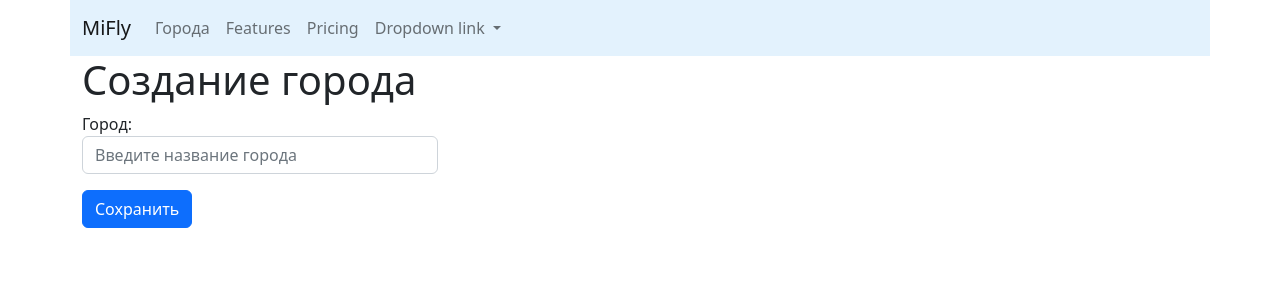
After one commit to Diamant333/find_route, a Django app: page /cities/add/ in a window 1280 px wide. The commit adds this page. Shown: the top 300 px of the page. Run offline with Django 4.2, Linux system fonts and the light colour scheme.

Commit message:
createview

```diff
--- /dev/null
+++ b/src/cities/form.py
@@ -0,0 +1,18 @@
+from django import forms
+
+from cities.models import City
+
+
+class HtmlForm(forms.Form):
+    name = forms.CharField(label='Город')
+
+
+class CityForm(forms.ModelForm):
+    name = forms.CharField(label='Город', widget=forms.TextInput(attrs={
+        'class': 'form-control',
+        'placeholder': 'Введите название города',
+    }))
+
+    class Meta:
+        model = City
+        fields = ('name', )
--- a/src/cities/models.py
+++ b/src/cities/models.py
@@ -1,3 +1,5 @@
+from django.urls import reverse
+
 from django.db import models
 
 
@@ -11,3 +13,6 @@ class City(models.Model):
         verbose_name = 'Город'
         verbose_name_plural = 'Города'
         ordering = ['name']
+
+    def get_absolute_url(self):
+        return reverse('cities:detail', kwargs={'pk': self.pk})
--- /dev/null
+++ b/src/cities/templates/cities/create.html
@@ -0,0 +1,17 @@
+{% extends 'base.html' %}
+{% block title %}Создание города{% endblock %}
+{% block content %}
+<h1>Создание города</h1>
+
+<div class="row">
+    <div class="col-md-4">
+        <form action="" method="post">{% csrf_token %}
+            {{ form.as_p }}
+
+            <button type="submit" class="btn btn-primary">Сохранить</button>
+        </form>
+    </div>
+</div>
+
+
+{% endblock %}
--- a/src/cities/templates/cities/home.html
+++ b/src/cities/templates/cities/home.html
@@ -14,5 +14,11 @@
 
     </div>
 </div>
+<div class="col-md-4">
+    <form action="" method="post">{% csrf_token %}
+        {{ form.as_p }}
+        <input type="submit" value="Submit">
+    </form>
+</div>
 
 {% endblock %}
--- a/src/cities/urls.py
+++ b/src/cities/urls.py
@@ -1,7 +1,11 @@
 from django.urls import path
 from cities.views import *
+from cities.views import CityCreateView
 
 urlpatterns = [
     path('', home, name='home'),
     path('detail/<int:pk>/', CityDetailView.as_view(), name='detail'),
+    path('add/', CityCreateView.as_view(), name='create'),
+
+
 ]
--- a/src/cities/views.py
+++ b/src/cities/views.py
@@ -1,6 +1,8 @@
 from django.shortcuts import render, get_object_or_404
-from django.views.generic import DetailView
+from django.urls import reverse_lazy
+from django.views.generic import DetailView, CreateView
 
+from cities.form import HtmlForm, CityForm
 from cities.models import City
 
 __all__ = (
@@ -9,15 +11,28 @@ __all__ = (
 
 
 def home(request, pk=None):
+    if request.method == 'POST':
+        form = form = CityForm(request.POST)
+        if form.is_valid():
+            print(form.cleaned_data)
+            form.save()
     #if pk:
     #    city = get_object_or_404(City, id=pk)
     #    context = {'object': city}
     #    return render(request, 'cities/detail.html', context)
+    form = CityForm()
     qs = City.objects.all()
-    context = {'object_list': qs}
+    context = {'object_list': qs, 'form':form}
     return render(request, 'cities/home.html', context)
 
 
 class CityDetailView(DetailView):
     queryset = City.objects.all()
     template_name = 'cities/detail.html'
+
+
+class CityCreateView(CreateView):
+    model = City
+    form_class = CityForm
+    template_name = 'cities/create.html'
+    success_url = reverse_lazy('cities:home')
```
Also changed, not shown: src/db.sqlite3.
